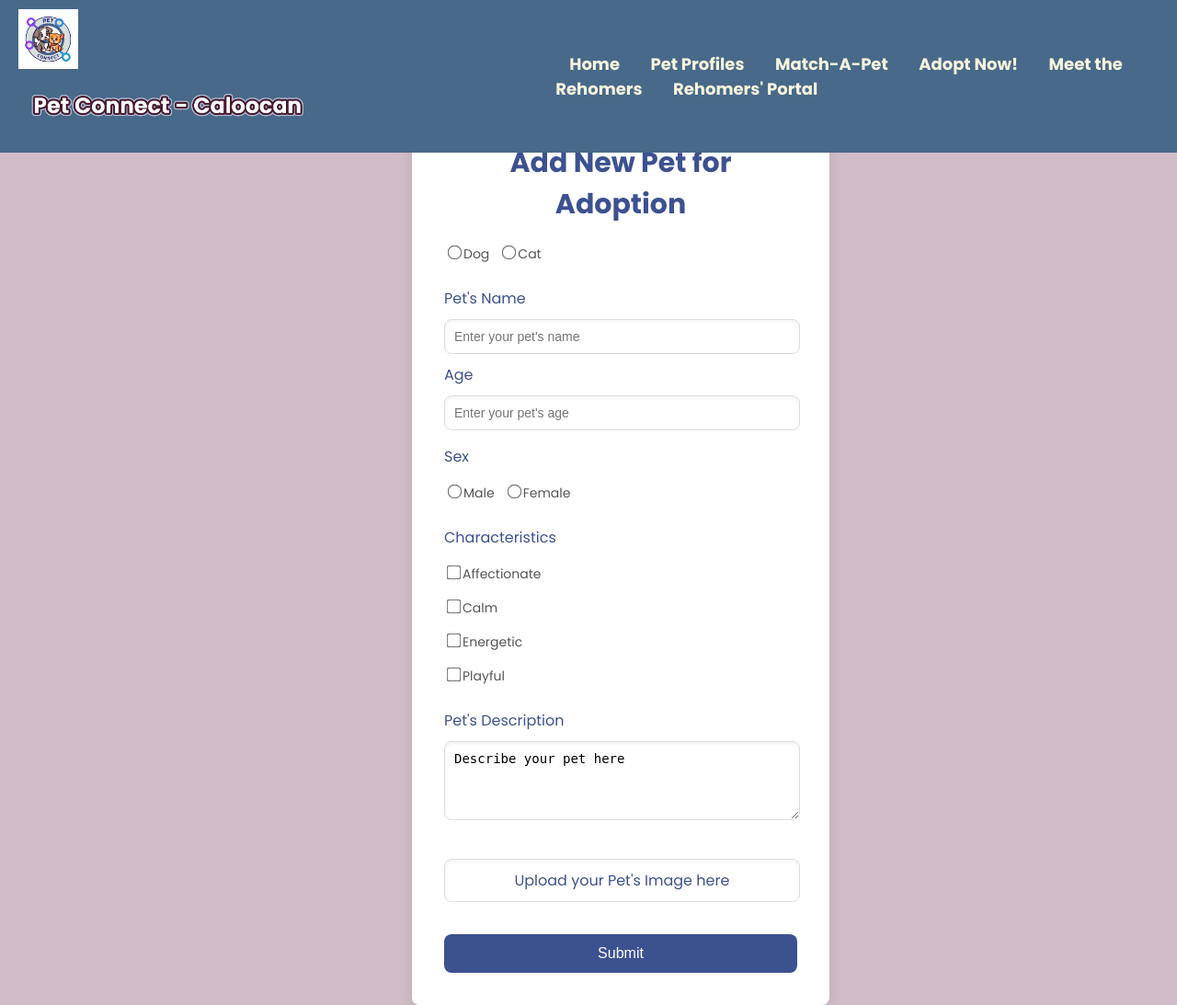
After one commit to daland4ni/wms-pcc, a PHP site: page /pages/add-pet.php in a window 1280 px wide. The commit adds this page. Shown: the whole page at 92% size. Run offline with PHP 8.4, Linux system fonts and the light colour scheme.

Commit message:
Adding add-a-pet process

```diff
--- a/css/form-elements.css
+++ b/css/form-elements.css
@@ -25,7 +25,7 @@ label {
     margin-bottom: 5px;
 }
 
-input[type="text"], input[type="email"] {
+input[type="text"], input[type="email"], input[type="number"], input[type="password"] {
     width: 95%;
     padding: 10px;
     font-size: 14px;
@@ -35,7 +35,7 @@ input[type="text"], input[type="email"] {
     transition: border-color 0.3s;
 }
 
-input[type="password"] {
+textarea {
     width: 95%;
     padding: 10px;
     font-size: 14px;
@@ -45,7 +45,7 @@ input[type="password"] {
     transition: border-color 0.3s;
 }
 
-input[type="text"]:focus, input[type="email"]:focus, input[type="password"]:focus {
+input[type="text"]:focus, input[type="email"]:focus, input[type="password"]:focus, input[type="number"]:focus {
     outline: none;
     border-color: #6c63ff;
 }
--- /dev/null
+++ b/pages/add-pet.php
@@ -0,0 +1,100 @@
+<!-- AERON -->
+<!DOCTYPE html>
+
+<html>
+
+<head>
+    <title>Adoption Form</title>
+    <link rel="stylesheet" href="../css/adopt.css">
+    <link rel="stylesheet" href="../css/form-elements.css">
+    <link rel="icon" href="../pics/logo.png" type="image/x-icon">
+    <style>
+        .file-upload {
+            display: inline-block;
+            width: 95%;
+            padding: 10px;
+            font-size: 14px;
+            border: 1px solid #ddd;
+            border-radius: 8px;
+            box-shadow: inset 0 2px 4px rgba(0, 0, 0, 0.05);
+            background-color: #fff;
+            text-align: center;
+            cursor: pointer;
+            transition: border-color 0.3s, background-color 0.3s;
+        }
+
+        .file-upload:hover {
+            border-color: #bbb;
+            background-color: #f9f9f9;
+        }
+
+        /* Hide the default file input */
+        input[type="file"] {
+            display: none;
+        }
+    </style>
+</head>
+
+<body class="moolah">
+
+    <?php include "nav.php"; ?>
+
+    <div class="form-container">
+
+        <h2>Add New Pet for Adoption</h2>
+        <form>
+            <div class="form-group">
+                <div class="radio-container-row">
+                    <label><input type="radio" name="type" value="Dog">Dog</label>
+                    <label><input type="radio" name="type" value="Cat">Cat</label>
+                </div>
+            </div>
+            <div class="form-group-1">
+                <label for="name">Pet's Name</label>
+                <input type="text" id="name" name="name" placeholder="Enter your pet's name">
+            </div>
+            <div class="form-group-1">
+                <label for="age">Age</label>
+                <input type="number" id="age" name="age" placeholder="Enter your pet's age">
+            </div>
+            <div class="form-group">
+                <p>Sex</p>
+                <div class="radio-container-row">
+                    <label><input type="radio" name="sex" value="Male">Male</label>
+                    <label><input type="radio" name="sex" value="Female">Female</label>
+                </div>
+            </div>
+            <div class="form-group">
+                <p>Characteristics</p>
+                <div class="radio-container-col">
+                    <label><input type="checkbox" name="characteristics[]" value="Affectionate">Affectionate</label>
+                    <label><input type="checkbox" name="characteristics[]" value="Calm">Calm</label>
+                    <label><input type="checkbox" name="characteristics[]" value="Energetic">Energetic</label>
+                    <label><input type="checkbox" name="characteristics[]" value="Playful">Playful</label>
+                </div>
+            </div>
+
+            <div class="form-group-1">
+                <label for="description">Pet's Description</label>
+                <textarea id="description" name="description" rows="4" cols="50">Describe your pet here</textarea>
+            </div><br>
+
+            <div class="form-group-1">
+                <label for="img" class="file-upload">
+                    Upload your Pet's Image here
+                </label>
+                <input type="file" name="img" id="img">
+            </div><br>
+            <button type="submit" class="submit-btn">Submit</button>
+        </form>
+    </div>
+
+    <script>
+        document.getElementById("img").addEventListener("change", function () {
+            let fileName = this.files[0] ? this.files[0].name : "Choose a file";
+            document.querySelector(".file-upload").textContent = fileName;
+        });
+    </script>
+</body>
+
+</html>
--- a/pages/profile.php
+++ b/pages/profile.php
@@ -107,7 +107,7 @@ if (!isset($_SESSION["username"])) {
 
     <div class="container">
         <h1>Hello, <?= $userData['fname'] ?>!</h1>
-        <button>Add New Pet for Adoption</button>
+        <a href="add-pet.php"><button>Add New Pet for Adoption</button></a>
         <h3>Your pets for adoption:</h3>
 
         <?php if (checkUserPets($_SESSION['username'])): ?>
```
